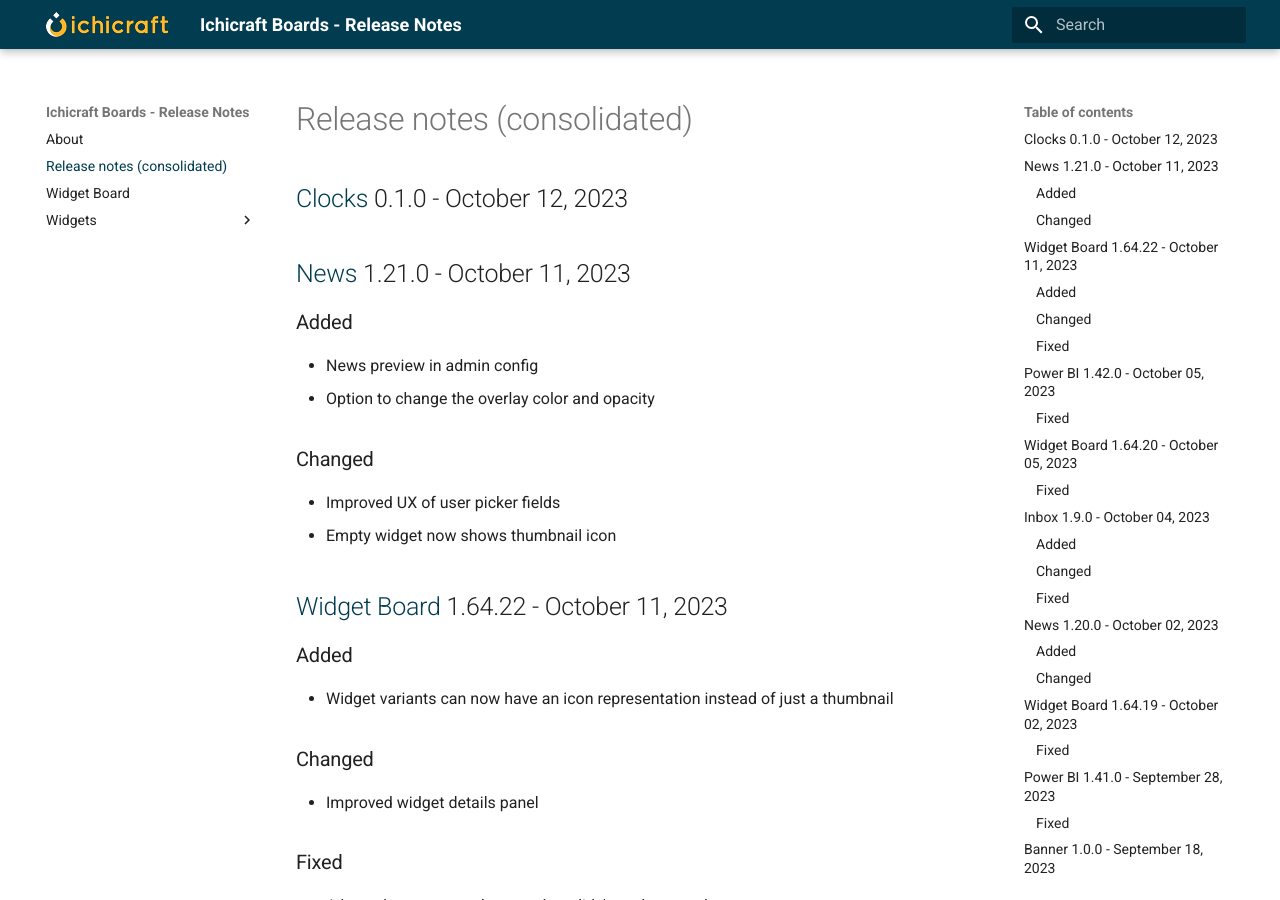
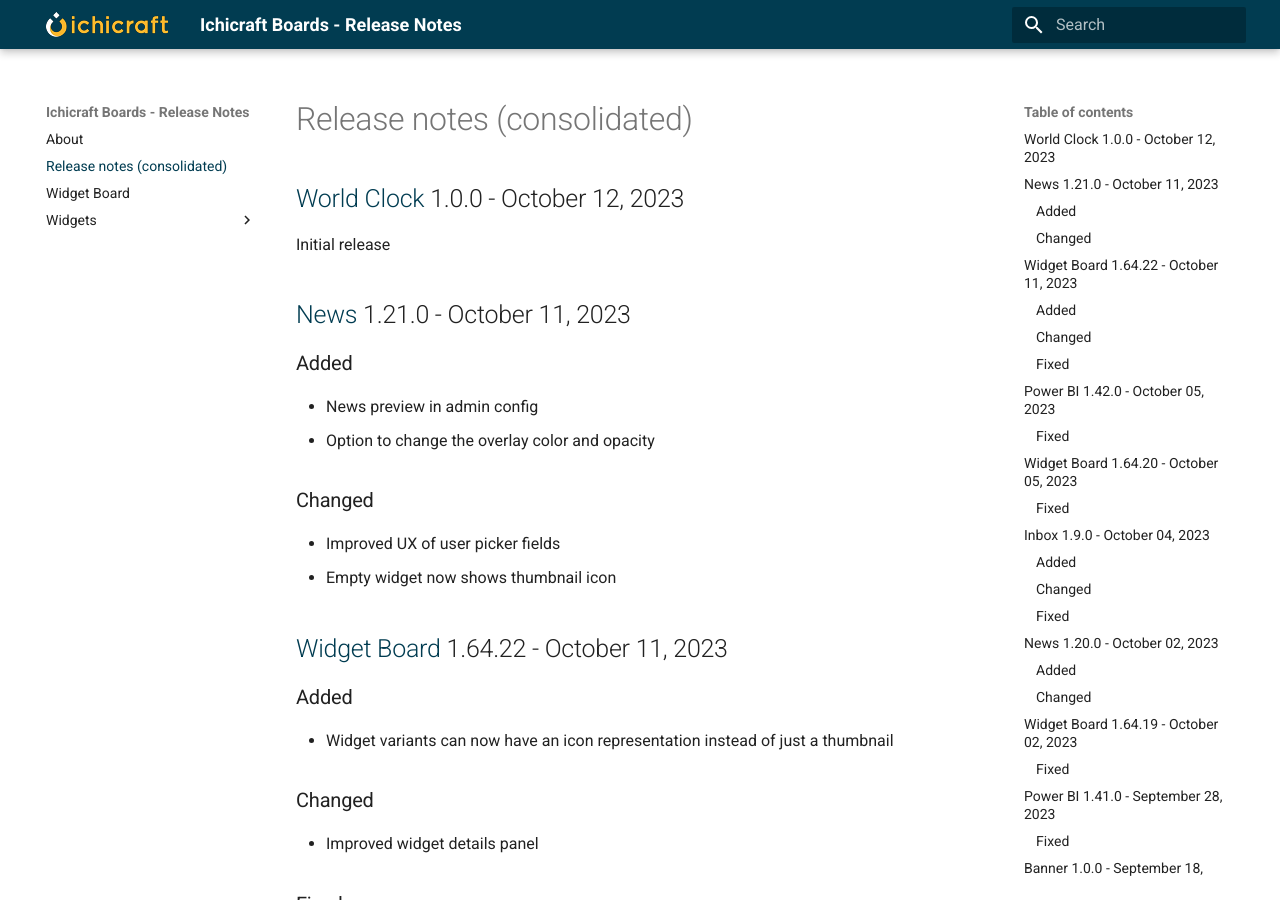
Before and after one commit to ichicraft/widgets-docs, an MkDocs documentation site: the page built from docs/Release-notes-(consolidated).md, in a window 1280 px wide and 900 px high. Built offline with MkDocs 1.6.1 and Material for MkDocs 9.7.7, drawn with Linux system fonts in a browser that asks for light colours.

Commit message:
world clock

```diff
--- a/docs/Release-notes-(consolidated).md
+++ b/docs/Release-notes-(consolidated).md
@@ -1,6 +1,6 @@
-## [Clocks](./Widgets/Clocks.md) 0.1.0 - October 12, 2023
-
-
+## [World Clock](./Widgets/World Clock.md) 1.0.0 - October 12, 2023
+
+Initial release
 
 ## [News](./Widgets/News.md) 1.21.0 - October 11, 2023
 
```
Also changed, not shown: docs/Widgets/Clocks.md (deleted, +0 -1 lines), docs/Widgets/World Clock.md (added, +3 -0 lines).
